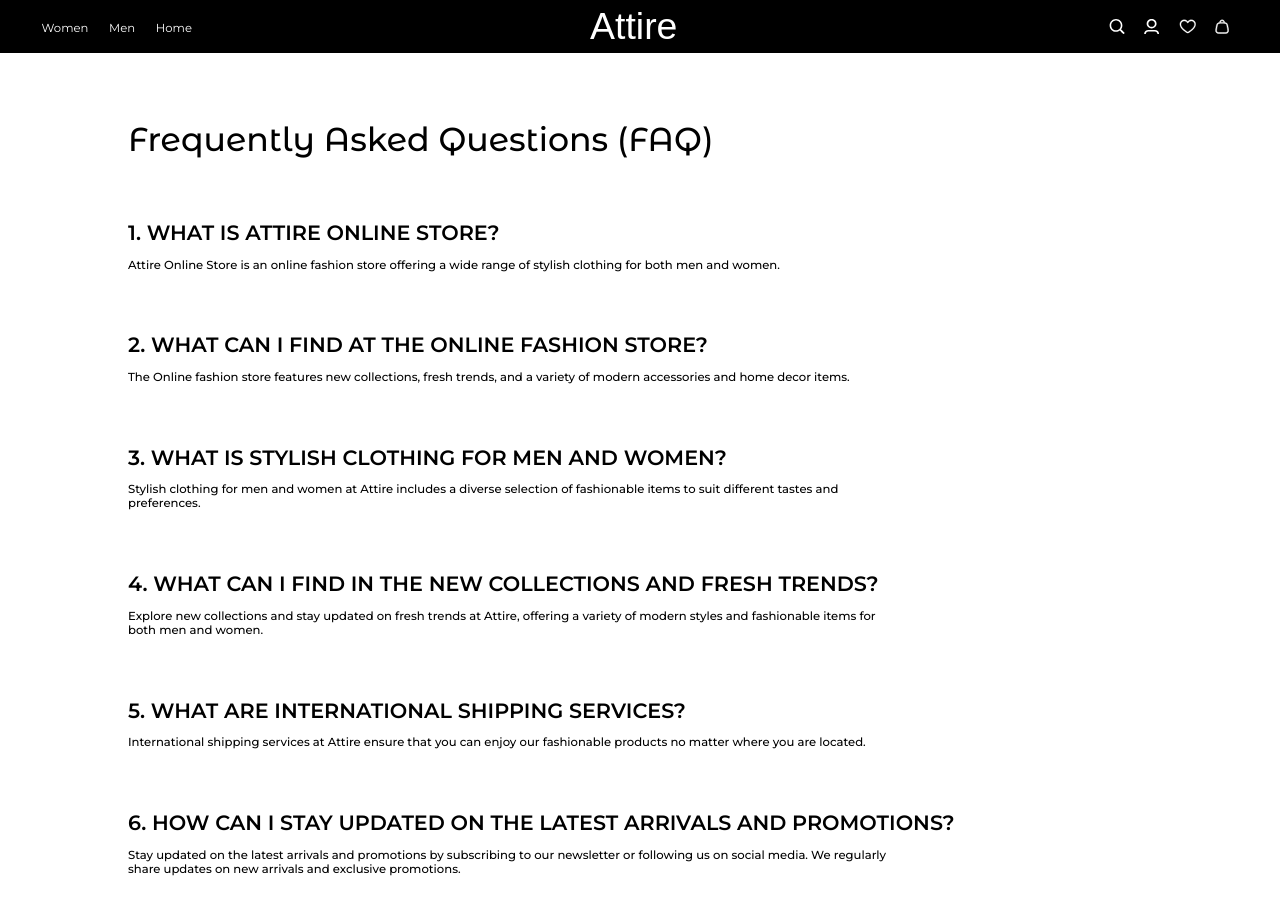
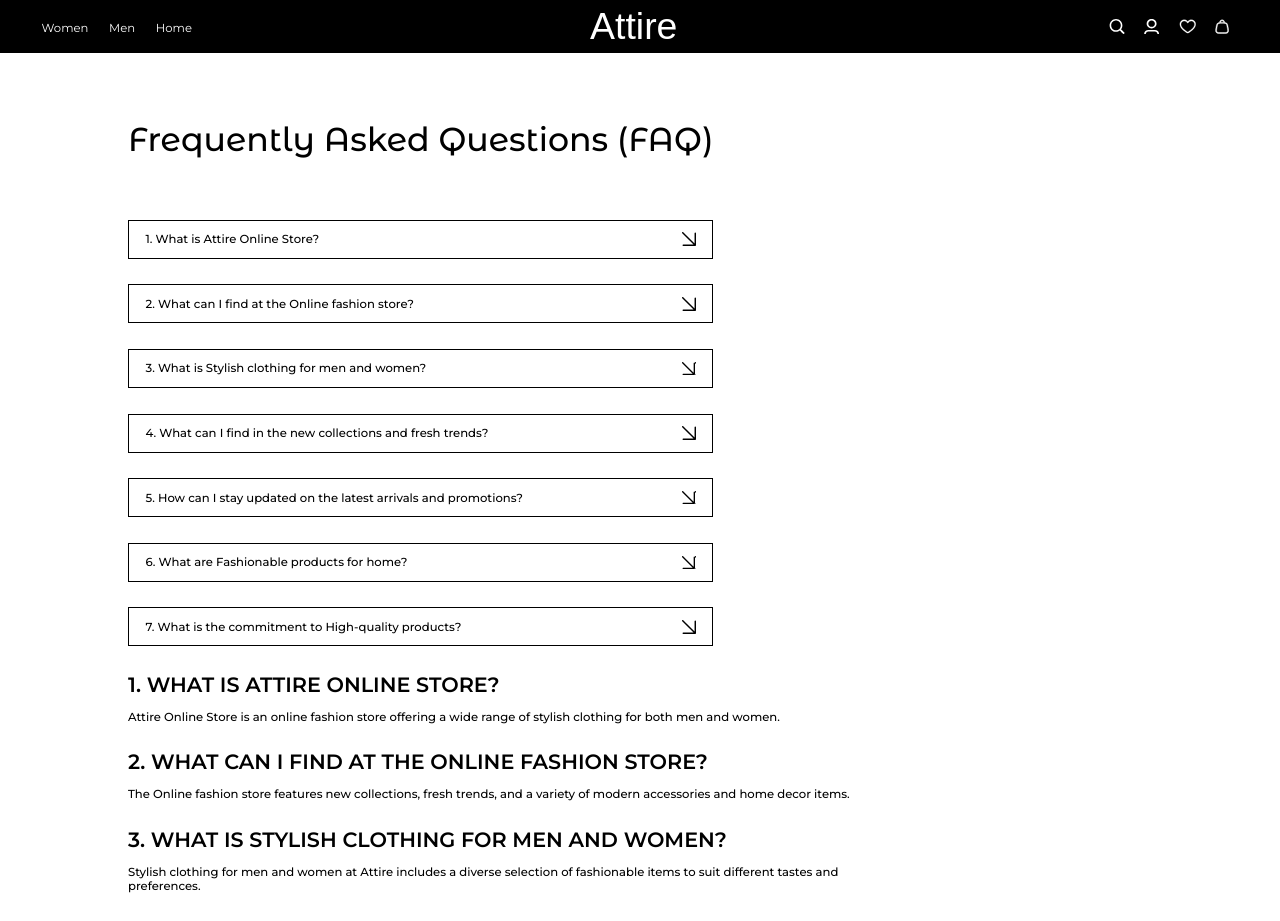
Before and after one commit to alyonashunevych/Attire, a React (Create React App) app: page /faq in a window 1280 px wide. Shown: the top 921 px of the page. Built offline with nearby package versions, Linux system fonts and the light colour scheme; the HTML template or start-up script is replaced by a standard one; a web font is replaced by a local one.

Commit message:
Added Answ page for each question

```diff
--- a/src/components/W&K_video.js
+++ b/src/components/W&K_video.js
@@ -9,7 +9,7 @@ export default function WKVideo() {
                 <video autoPlay muted loop src={video1} />
                 <div class="cont_main">
                     <p className='text_on_main'>new collection</p>
-                    <p className='title_on_main'>Warm & Knitted</p>
+                    <h1 className='title_on_main'>Warm & Knitted</h1>
                     <button className='discover_more'>Discover more</button>
                 </div>
             </div>
--- a/src/components/pages/Account.js
+++ b/src/components/pages/Account.js
@@ -5,7 +5,9 @@ export default function Account() {
     return (
         <div className='content'>
             <Helmet>
-                <title>Attire - Log in</title>
+                <title>Attire - My account</title>
+                <meta property="og:description" content="Attire - User account"/>
+
             </Helmet>
             <div className='accmainbox'>
                 <div className='acc_img1' />
--- a/src/components/pages/ErrorPage.js
+++ b/src/components/pages/ErrorPage.js
@@ -13,7 +13,7 @@ export default function ErrorPage() {
             <Header/>
             <div className='content'>
                 <div className="errorbox">
-                    <p className='title1'>Opps!</p>
+                    <h1 className='title1'>Opps!</h1>
                     <p className='txterr'> Sorry, something went wrong</p>
                     <p className='txterr'>{error.statusText ?? error.message}</p>
                 </div>
--- a/src/components/pages/FAQ.js
+++ b/src/components/pages/FAQ.js
@@ -7,13 +7,54 @@ const FAQPage = () => {
         <>
             <Helmet>
                 <meta name="description" content="Ласкаво просимо в Attire, де мода поєднується з комфортом, а стиль переплітається з доступністю. У нашому онлайн-магазині ми підбираємо різноманітну колекцію одягу та аксесуарів для жінок, чоловіків і дітей, а також чудовий вибір предметів домашнього декору." />
-                <meta name="keywords" content="Attire Online Store, New Collections, Online fashion store, Fashionable products for home, Stylish clothing for men and women, High-quality products, Latest arrivals and promotions" />
                 <title>Attire - FAQ</title>
             </Helmet>
 
             <div className='content'>
                 <div className="delmain">
-                    <h1 className='title_MA40'>Frequently Asked Questions (FAQ)</h1>
+                    <h1 className='title_MA40_Faq'>Frequently Asked Questions (FAQ)</h1>
+                    <div className='faq-question'>
+                        <div className='acc_butt'>
+                            <p className='login_text'>1. What is Attire Online Store?</p>
+                            <div className='arrow_login' />
+                        </div>
+                    </div>
+                    <div className='faq-question'>
+                        <div className='acc_butt'>
+                            <p className='login_text'>2. What can I find at the Online fashion store?</p>
+                            <div className='arrow_login' />
+                        </div>
+                    </div>
+                    <div className='faq-question'>
+                        <div className='acc_butt'>
+                            <p className='login_text'>3. What is Stylish clothing for men and women?</p>
+                            <div className='arrow_login' />
+                        </div>
+                    </div>
+                    <div className='faq-question'>
+                        <div className='acc_butt'>
+                            <p className='login_text'>4. What can I find in the new collections and fresh trends?</p>
+                            <div className='arrow_login' />
+                        </div>
+                    </div>
+                    <div className='faq-question'>
+                        <div className='acc_butt'>
+                            <p className='login_text'>5. How can I stay updated on the latest arrivals and promotions?</p>
+                            <div className='arrow_login' />
+                        </div>
+                    </div>
+                    <div className='faq-question'>
+                        <div className='acc_butt'>
+                            <p className='login_text'>6. What are Fashionable products for home?</p>
+                            <div className='arrow_login' />
+                        </div>
+                    </div>
+                    <div className='faq-question'>
+                        <div className='acc_butt'>
+                            <p className='login_text'>7. What is the commitment to High-quality products?</p>
+                            <div className='arrow_login' />
+                        </div>
+                    </div>
                     <div className='faq-question'>
                         <p className='ques'>1. What is Attire Online Store?</p>
                         <p className='answ'>Attire Online Store is an online fashion store offering a wide range of stylish clothing for both men and women.</p>
@@ -31,23 +72,15 @@ const FAQPage = () => {
                         <p className='answ'>Explore new collections and stay updated on fresh trends at Attire, offering a variety of modern styles and fashionable items for both men and women.</p>
                     </div>
                     <div className='faq-question'>
-                        <p className='ques'>5. What are International shipping services?</p>
-                        <p className='answ'>International shipping services at Attire ensure that you can enjoy our fashionable products no matter where you are located.</p>
-                    </div>
-                    <div className='faq-question'>
-                        <p className='ques'>6. How can I stay updated on the latest arrivals and promotions?</p>
+                        <p className='ques'>5. How can I stay updated on the latest arrivals and promotions?</p>
                         <p className='answ'>Stay updated on the latest arrivals and promotions by subscribing to our newsletter or following us on social media. We regularly share updates on new arrivals and exclusive promotions.</p>
                     </div>
                     <div className='faq-question'>
-                        <p className='ques'>7. How can I Contact us?</p>
-                        <p className='answ'>You can contact us through the contact section on our website or reach out through other provided channels for assistance and inquiries.</p>
-                    </div>
-                    <div className='faq-question'>
-                        <p className='ques'>8. What are Fashionable products for home?</p>
+                        <p className='ques'>6. What are Fashionable products for home?</p>
                         <p className='answ'>Fashionable products for home at Attire include a wide range of stylish home decor items to enhance your living space.</p>
                     </div>
                     <div className='faq-question'>
-                        <p className='ques'>9. What is the commitment to High-quality products?</p>
+                        <p className='ques'>7. What is the commitment to High-quality products?</p>
                         <p className='answ'>Attire is committed to providing high-quality products, and customer satisfaction is our top priority.</p>
                     </div>
                     <div className='faq-question'>
--- a/src/components/pages/PrivacyPolicy.js
+++ b/src/components/pages/PrivacyPolicy.js
@@ -6,8 +6,6 @@ const PrivacyPolicy = () => {
     return (
         <>
             <Helmet>
-                <meta name="description" content="Ласкаво просимо в Attire, де мода поєднується з комфортом, а стиль переплітається з доступністю. У нашому онлайн-магазині ми підбираємо різноманітну колекцію одягу та аксесуарів для жінок, чоловіків і дітей, а також чудовий вибір предметів домашнього декору." />
-                <meta name="keywords" content="Attire Online Store, New Collections, Online fashion store, Fashionable products for home, Stylish clothing for men and women, High-quality products, Latest arrivals and promotions" />
                 <title>Attire - Privacy Policy</title>
             </Helmet>
 
--- a/src/components/pages/ProductPage.js
+++ b/src/components/pages/ProductPage.js
@@ -6,7 +6,7 @@ import { Popup } from '../Pop-up.js';
 import popup from '../../img/pop-up size.png';
 import Sizes from '../Sizes.js';
 import { TheSame } from '../TheSame.js';
-//import Bag from '../Bag.js';
+import Bag from '../Bag.js';
 
 function ProductPage() {
   const { id, color } = useParams();
@@ -64,7 +64,7 @@ function ProductPage() {
           <div className='info'>
             <NavLink to="/w&k" className='prod_coll'>{product.collection_name}</NavLink>
             <div className='p_box'>
-              <p className='prod_name'>{product.product_name}</p>
+              <h1 className='prod_name'>{product.product_name}</h1>
               <p className='prod_price'>{formatCurrency(product.price)}</p>
             </div>
             <p className='prod_art'>art.{product.article}</p>
@@ -102,7 +102,7 @@ function ProductPage() {
 
 
       {/* Як завантажиться сторінка - розкоментуй -> */}
-      {/* <Bag product={product}/>   */}
+      <Bag product={product}/>
 
     </div>
   );
--- a/src/index.css
+++ b/src/index.css
@@ -819,6 +819,15 @@ video {
     margin-top: 5vw;
 }
 
+.title_MA40_Faq {
+    font-family: 'Montserrat Alternates', sans-serif;
+    color: black;
+    font-weight: 500;
+    font-size: 2.59vw;
+    margin-top: 5vw;
+    margin-bottom: 2.74vw;
+}
+
 .del_box {
     display: flex;
     flex-direction: row;
@@ -1067,7 +1076,7 @@ video {
     display: flex;
     flex-direction: column;
     gap: 1vw;
-    margin-top: 4.74vw;
+    margin-top: 2vw;
 }
 
 .acc_butt {
@@ -1075,7 +1084,7 @@ video {
     flex-direction: row;
     justify-content: space-between;
     align-items: center;
-    width: 27.67vw;
+    width: 43vw;
     padding: 0.9vw 1.29vw;
     border: 0.1vw solid #000;
 }
```
Also changed, not shown: src/components/pages/Answ.js (added, +62 -0 lines), src/components/pages/Сollection1.js (+5 -2 lines).
